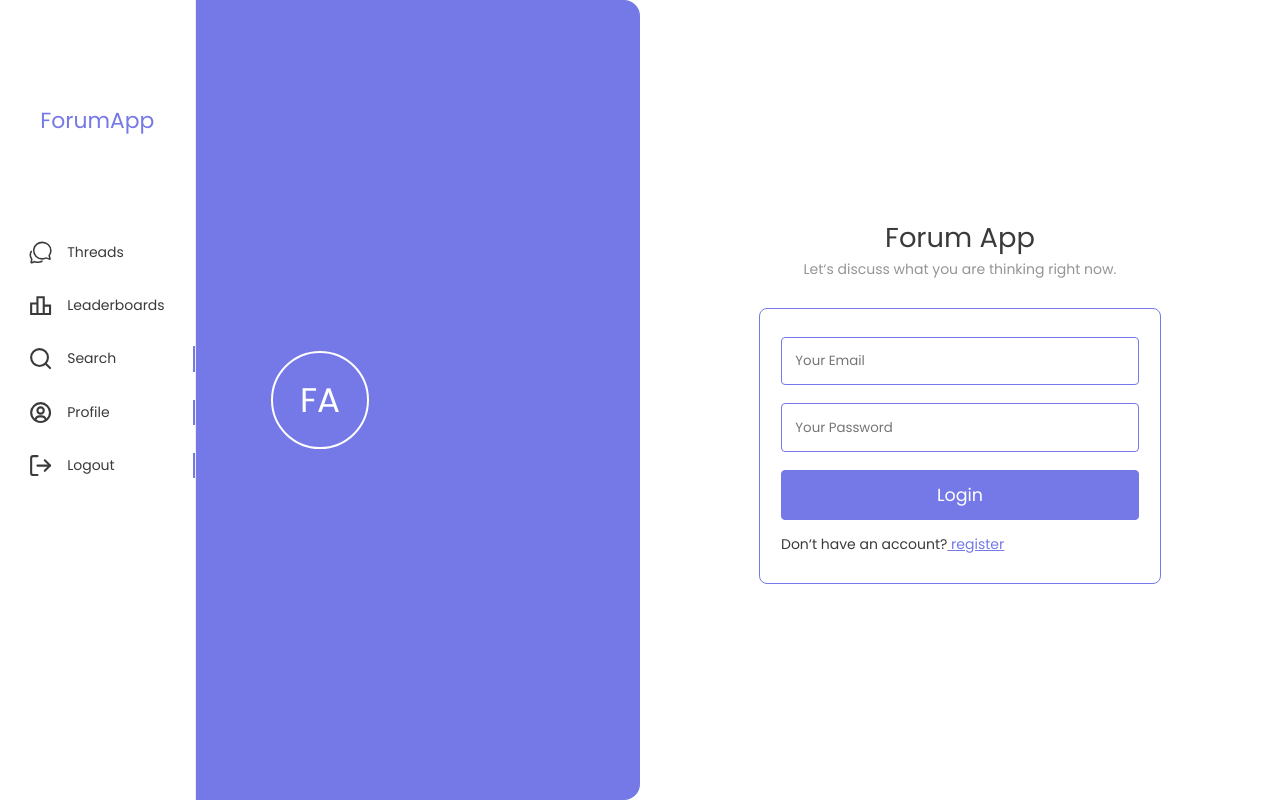
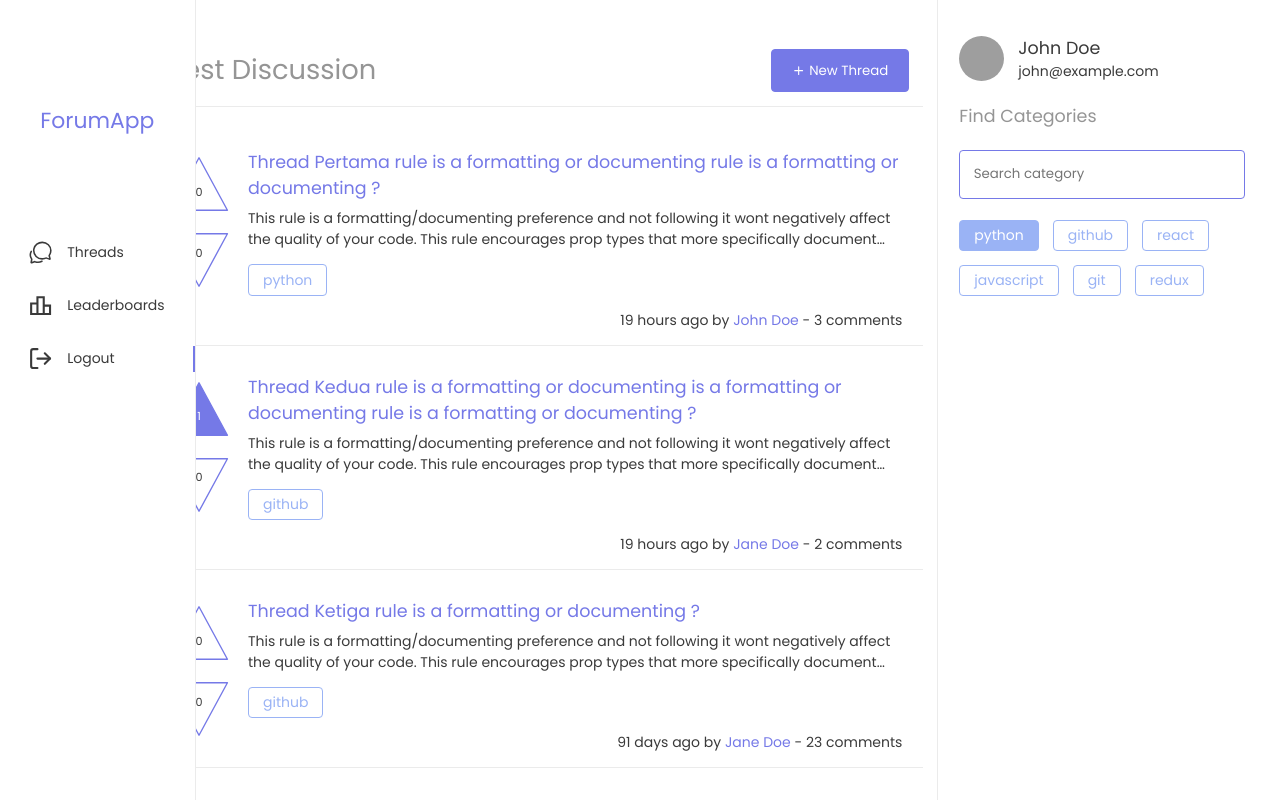
Before and after one commit to laksmanayudha/forum-app, a React (Create React App) app: page / in a window 1280 px wide. Shown: the top 800 px of the page. Built offline with nearby package versions, Linux system fonts and the light colour scheme; grey boxes are pictures that could not be loaded.

Commit message:
create NotFoundPage

```diff
--- a/src/App.jsx
+++ b/src/App.jsx
@@ -1,38 +1,26 @@
 import React from 'react';
 import { Routes, Route } from 'react-router-dom';
-import { BiUserCircle } from 'react-icons/bi';
-import { FiLogOut, FiSearch } from 'react-icons/fi';
-import { MdOutlineLeaderboard } from 'react-icons/md';
-import { IoChatbubblesOutline } from 'react-icons/io5';
 import LoginPage from './pages/LoginPage';
 import RegisterPage from './pages/RegisterPage';
 import ThreadsPage from './pages/ThreadsPage';
 import CreateThreadPage from './pages/CreateThreadPage';
 import LeaderboardPage from './pages/LeaderboardPage';
-import { SideBar, SidebarNavItem, SidebarNavs } from './components/SideBar';
 import './styles/app.css';
+import NotFoundPage from './pages/NotFoundPage';
 
 function App() {
   return (
     <div className="app-container">
-      <SideBar logo="ForumApp">
-        <SidebarNavs>
-          <SidebarNavItem label="Threads" icon={<IoChatbubblesOutline />} href="/threads" />
-          <SidebarNavItem label="Leaderboards" icon={<MdOutlineLeaderboard />} href="/leaderboards" />
-          <SidebarNavItem label="Search" icon={<FiSearch />} href="/" />
-          <SidebarNavItem label="Profile" icon={<BiUserCircle />} href="/" />
-          <SidebarNavItem label="Logout" icon={<FiLogOut />} href="/" />
-        </SidebarNavs>
-      </SideBar>
       <main>
         <Routes>
-          <Route path="*" element={<LoginPage />} />
-          <Route path="lgoin" element={<LoginPage />} />
+          <Route path="/" element={<ThreadsPage />} />
+          <Route path="login" element={<LoginPage />} />
           <Route path="register" element={<RegisterPage />} />
           <Route path="leaderboards" element={<LeaderboardPage />} />
           <Route path="threads" element={<ThreadsPage />}>
             <Route path="new" element={<CreateThreadPage />} />
           </Route>
+          <Route path="*" element={<NotFoundPage />} />
         </Routes>
       </main>
     </div>
--- /dev/null
+++ b/src/components/hoc/withSidebar.jsx
@@ -0,0 +1,28 @@
+import React from 'react';
+// import { BiUserCircle } from 'react-icons/bi';
+// import { FiSearch } from 'react-icons/fi';
+import { FiLogOut } from 'react-icons/fi';
+import { MdOutlineLeaderboard } from 'react-icons/md';
+import { IoChatbubblesOutline } from 'react-icons/io5';
+import { SideBar, SidebarNavItem, SidebarNavs } from '../SideBar';
+
+function withSidebar(Component) {
+  return function withSidebarComponent(props) {
+    return (
+      <>
+        <SideBar logo="ForumApp">
+          <SidebarNavs>
+            <SidebarNavItem label="Threads" icon={<IoChatbubblesOutline />} href="/threads" />
+            <SidebarNavItem label="Leaderboards" icon={<MdOutlineLeaderboard />} href="/leaderboards" />
+            {/* <SidebarNavItem label="Search" icon={<FiSearch />} href="/" /> */}
+            {/* <SidebarNavItem label="Profile" icon={<BiUserCircle />} href="/" /> */}
+            <SidebarNavItem label="Logout" icon={<FiLogOut />} href="/" />
+          </SidebarNavs>
+        </SideBar>
+        <Component {...props} />
+      </>
+    );
+  };
+}
+
+export default withSidebar;
--- a/src/pages/LeaderboardPage.jsx
+++ b/src/pages/LeaderboardPage.jsx
@@ -1,4 +1,5 @@
 import React from 'react';
+import withSidebar from '../components/hoc/withSidebar';
 import { Leaderboards } from '../components/Leaderboards';
 // import PropTypes from 'prop-types';
 import '../styles/pages/leaderboards-page.css';
@@ -62,10 +63,10 @@ function LeaderboardPage() {
   ];
 
   return (
-    <section className="leaderboard-page page page--aside">
+    <section className="leaderboard-page page--aside">
       <Leaderboards leaderboards={leaderboards} />
     </section>
   );
 }
 
-export default LeaderboardPage;
+export default withSidebar(LeaderboardPage);
--- /dev/null
+++ b/src/pages/NotFoundPage.jsx
@@ -0,0 +1,12 @@
+import React from 'react';
+import '../styles/pages/not-found-page.css';
+
+function NotFoundPage() {
+  return (
+    <section className="not-fount-page page">
+      <h1>404 | NOT FOUND</h1>
+    </section>
+  );
+}
+
+export default NotFoundPage;
--- a/src/pages/ThreadsPage.jsx
+++ b/src/pages/ThreadsPage.jsx
@@ -2,6 +2,7 @@ import React from 'react';
 import { FiPlus } from 'react-icons/fi';
 import { useNavigate, Outlet } from 'react-router-dom';
 import { Input } from '../components/Form';
+import withSidebar from '../components/hoc/withSidebar';
 import { ThreadCategory, ThreadCategoryContainer, ThreadLists } from '../components/Threads';
 import { UserProfile } from '../components/UserProfile';
 import '../styles/pages/threads-page.css';
@@ -183,4 +184,4 @@ function ThreadsPage() {
   );
 }
 
-export default ThreadsPage;
+export default withSidebar(ThreadsPage);
--- a/src/styles/app.css
+++ b/src/styles/app.css
@@ -67,7 +67,6 @@ small {
 .app-container {
   display: flex;
   width: 100%;
-  max-width: 1422px;
   margin: 0 auto;
 }
 
--- a/src/styles/pages/leaderboards-page.css
+++ b/src/styles/pages/leaderboards-page.css
@@ -1,5 +1,5 @@
 @import url('../app.css');
 
 .leaderboard-page {
-  padding: 3em 1em;
+  padding: 2.5em 1em;
 }
--- /dev/null
+++ b/src/styles/pages/not-found-page.css
@@ -0,0 +1,11 @@
+@import url('../app.css');
+
+.not-fount-page {
+  display: flex;
+  justify-content: center;
+  align-items: center;
+}
+
+.not-fount-page h1 {
+  color: var(--blue-1);
+}
```
